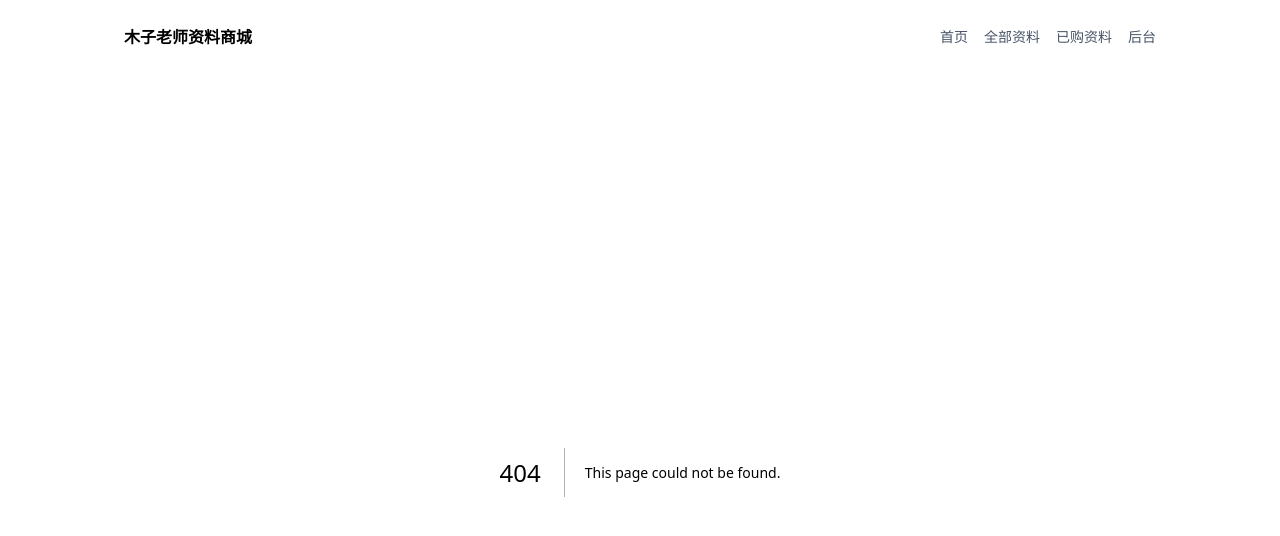
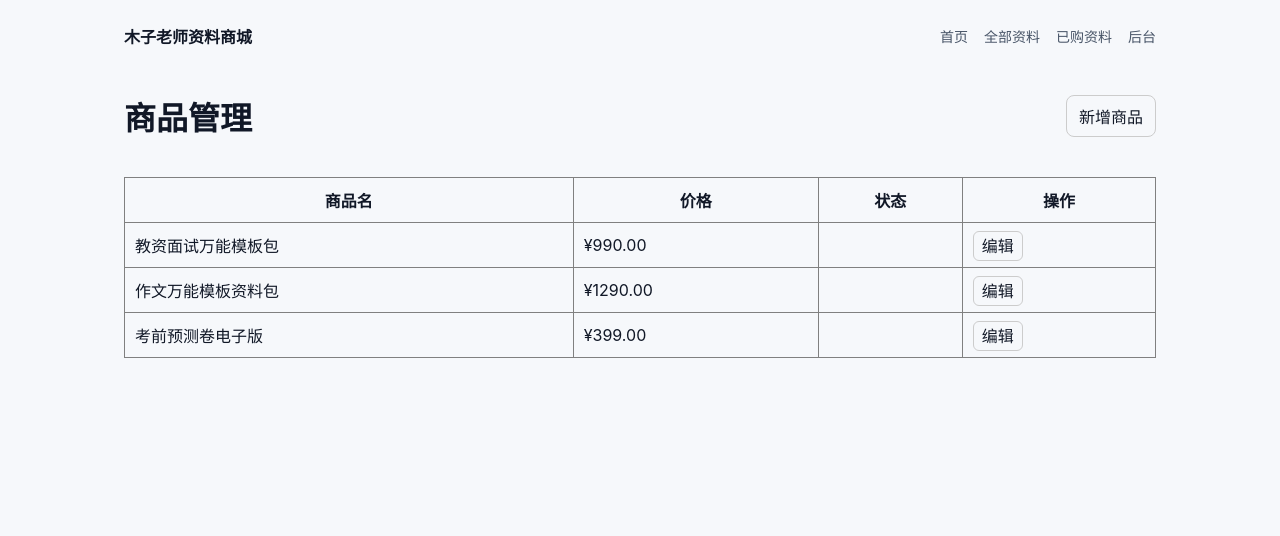
Before and after one commit to muzi2023/digital-material-store, a Next.js app: page /admin/products in a window 1280 px wide. Before the commit this address had no page. Shown: the top 536 px of the page. Built offline with nearby package versions, Linux system fonts and the light colour scheme.

Commit message:
Create AdminProductsPage cofeat: admin products list UImponent for product management

```diff
--- /dev/null
+++ b/app/admin/products/page.tsx
@@ -0,0 +1,50 @@
+import Link from "next/link";
+import { materials } from "@/lib/mock";
+
+export default function AdminProductsPage() {
+  return (
+    <main style={{ display: "grid", gap: 16 }}>
+      <header style={{ display: "flex", justifyContent: "space-between", alignItems: "center" }}>
+        <h1>商品管理</h1>
+        <Link
+          href="/admin/products/new"
+          style={{ border: "1px solid #ccc", padding: "8px 12px", borderRadius: 8 }}
+        >
+          新增商品
+        </Link>
+      </header>
+
+      <table
+        border={1}
+        cellPadding={10}
+        style={{ borderCollapse: "collapse", width: "100%" }}
+      >
+        <thead>
+          <tr>
+            <th>商品名</th>
+            <th>价格</th>
+            <th>状态</th>
+            <th>操作</th>
+          </tr>
+        </thead>
+        <tbody>
+          {materials.map((item) => (
+            <tr key={item.id}>
+              <td>{item.title}</td>
+              <td>¥{item.price.toFixed(2)}</td>
+              <td>{item.status}</td>
+              <td>
+                <Link
+                  href={`/admin/products/${item.id}`}
+                  style={{ border: "1px solid #ccc", padding: "4px 8px", borderRadius: 6 }}
+                >
+                  编辑
+                </Link>
+              </td>
+            </tr>
+          ))}
+        </tbody>
+      </table>
+    </main>
+  );
+}
```
